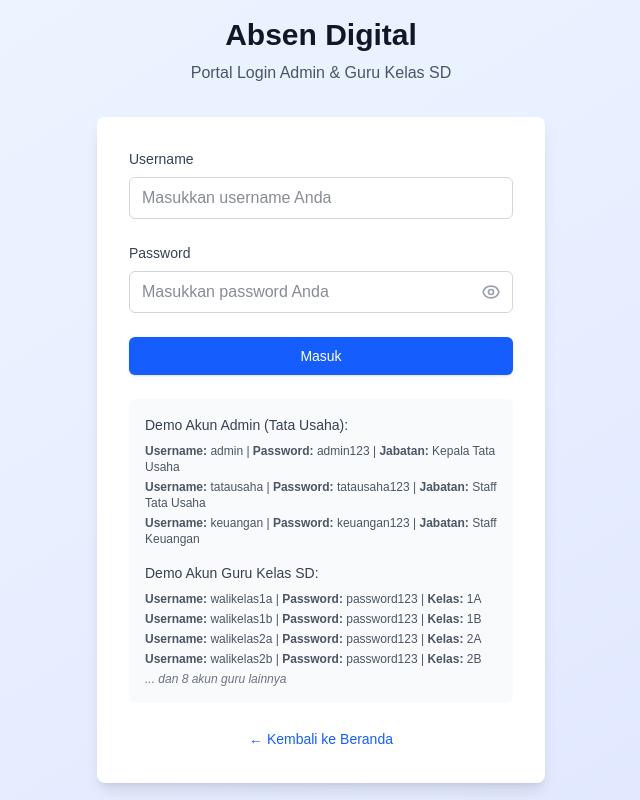
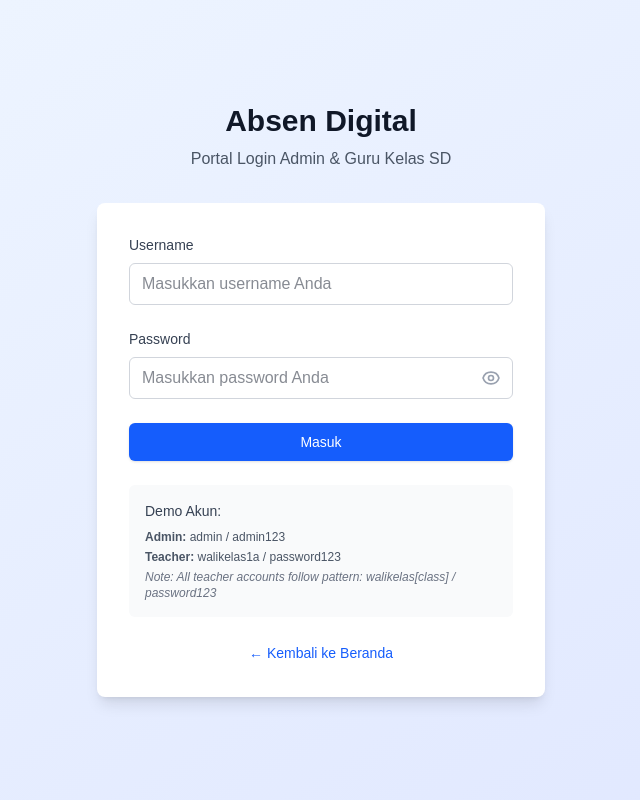
Before and after one commit to bayutb123/asdig, a Next.js app: page /login in a window 1280 px wide. Shown: the whole page, without its empty margins (319-959 px from the left). Built offline with nearby package versions, Linux system fonts and the light colour scheme; no server answers.

Commit message:
feat: update layout and login page with React Query
- Integrate QueryProvider for global state management
- Update login page with improved error handling
- Add proper loading states and user feedback
- Enhance layout with better authentication flow

```diff
--- a/src/app/layout.tsx
+++ b/src/app/layout.tsx
@@ -3,6 +3,8 @@ import { Geist, Geist_Mono } from "next/font/google";
 import "./globals.css";
 import { AuthProvider } from "@/contexts/AuthContext";
 import { ClassProvider } from "@/contexts/ClassContext";
+import { QueryProvider } from "@/providers/QueryProvider";
+import ErrorBoundary from "@/components/ErrorBoundary";
 
 const geistSans = Geist({
   variable: "--font-geist-sans",
@@ -82,6 +84,8 @@ export default function RootLayout({
         className={`${geistSans.variable} ${geistMono.variable} antialiased stable-container`}
         suppressHydrationWarning
       >
+        <ErrorBoundary>
+          <QueryProvider>
             <AuthProvider>
               <ClassProvider>
                 <div className="stable-grid min-h-screen">
@@ -89,6 +93,8 @@ export default function RootLayout({
                 </div>
               </ClassProvider>
             </AuthProvider>
+          </QueryProvider>
+        </ErrorBoundary>
       </body>
     </html>
   );
--- a/src/app/login/page.tsx
+++ b/src/app/login/page.tsx
@@ -4,7 +4,7 @@ import { useState, useEffect } from 'react';
 import { useRouter } from 'next/navigation';
 import Link from 'next/link';
 import { useAuth } from '@/contexts/AuthContext';
-import { getAllTeachers, getAllAdmins } from '@/data/classesData';
+// Data is now handled through the AuthContext and API
 
 export default function LoginPage() {
   const [formData, setFormData] = useState({
@@ -47,25 +47,22 @@ export default function LoginPage() {
     setIsLoading(true);
     setError('');
 
-    // Simulate API call delay
-    await new Promise(resolve => setTimeout(resolve, 1000));
+    try {
+      // Check credentials using new API-based authentication
+      const loginSuccess = await login(formData.username, formData.password);
 
-    // Check credentials using centralized validation
-    const loginSuccess = login(formData.username, formData.password);
-
-    if (loginSuccess) {
-      // Redirect to dashboard with error handling
-      try {
-        router.push('/dashboard');
-      } catch (error) {
-        console.error('Navigation error:', error);
-        // Fallback navigation
+      if (loginSuccess) {
+        // Use window.location for more reliable redirect
         if (typeof window !== 'undefined') {
           window.location.href = '/dashboard';
         }
+        return; // Exit early to prevent setting loading to false
+      } else {
+        setError('Username atau password salah. Silakan coba lagi.');
       }
-    } else {
-      setError('Username atau password salah. Silakan coba lagi.');
+    } catch (error) {
+      console.error('Login error:', error);
+      setError('Terjadi kesalahan saat login. Silakan coba lagi.');
     }
 
     setIsLoading(false);
@@ -176,26 +173,12 @@ export default function LoginPage() {
           {/* Demo Credentials */}
           <div className="mt-6 p-4 bg-gray-50 dark:bg-gray-700 rounded-md">
             <h3 className="text-sm font-medium text-gray-700 dark:text-gray-300 mb-2">
-              Demo Akun Admin (Tata Usaha):
-            </h3>
-            <div className="text-xs text-gray-600 dark:text-gray-400 space-y-1 mb-4">
-              {getAllAdmins().map((admin) => (
-                <p key={admin.id}>
-                  <strong>Username:</strong> {admin.username} | <strong>Password:</strong> {admin.password} | <strong>Jabatan:</strong> {admin.position}
-                </p>
-              ))}
-            </div>
-
-            <h3 className="text-sm font-medium text-gray-700 dark:text-gray-300 mb-2">
-              Demo Akun Guru Kelas SD:
+              Demo Akun:
             </h3>
             <div className="text-xs text-gray-600 dark:text-gray-400 space-y-1">
-              {getAllTeachers().slice(0, 4).map((teacher) => (
-                <p key={teacher.id}>
-                  <strong>Username:</strong> {teacher.username} | <strong>Password:</strong> {teacher.password} | <strong>Kelas:</strong> {teacher.className}
-                </p>
-              ))}
-              <p className="text-gray-500 italic">... dan 8 akun guru lainnya</p>
+              <p><strong>Admin:</strong> admin / admin123</p>
+              <p><strong>Teacher:</strong> walikelas1a / password123</p>
+              <p className="text-gray-500 italic">Note: All teacher accounts follow pattern: walikelas[class] / password123</p>
             </div>
           </div>
 
```
Lines whose indentation alone changed are shown as unchanged.
